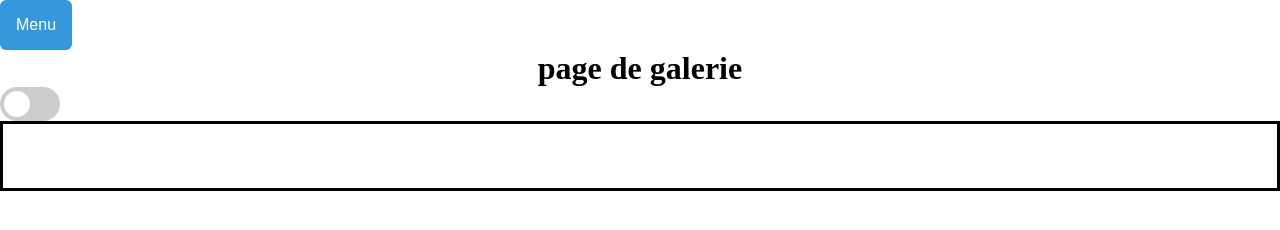
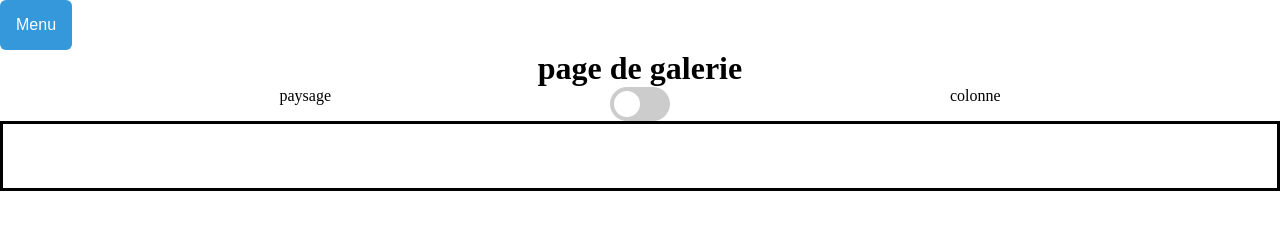
Before and after one commit to jamilabidi/JS-vanilla, a website: page gallery.html in a window 1280 px wide. Drawn offline with Linux system fonts and the light colour scheme; no server answers.

Commit message:
fix bug due to type initial of mosaicBoolean was inialized as a string instead boolean

```diff
--- a/gallery.html
+++ b/gallery.html
@@ -22,14 +22,22 @@
 <div>
     <h1>page de galerie</h1>
 </div>
+<div class="toogle">
+    <div>
+        <span>paysage</span>
+    </div>
+
     <div>
         <!-- Rounded switch -->
-    <label  class="switch">
+        <label class="switch">
             <input id="switch" type="checkbox" value="true">
             <span class="slider round"></span>
         </label>
     </div>
-
+    <div>
+        <span>colonne</span>
+    </div>
+</div>
 <body>
 <div class="test imgContainer" id=container>
 
--- a/scriptGallery.js
+++ b/scriptGallery.js
@@ -2,8 +2,8 @@ document.addEventListener("DOMContentLoaded", (event) => {
 
     const imgblocks = document.getElementById("container");
     const toggleImg =document.getElementById("switch");
-    let mosaicBoolean=document.getElementById("switch").value;
-    console.log(toggleImg);
+    let mosaicBoolean=document.getElementById("switch").value==="true"? true:false;
+    console.log(mosaicBoolean);
 
     const imgFetch = fetch('https://picsum.photos/v2/list')
         .then(resp => resp.json())
@@ -44,7 +44,8 @@ document.addEventListener("DOMContentLoaded", (event) => {
     }
 
     toggleImg.onclick=()=>{
-        event.preventDefault();
+        // event.preventDefault();
+        console.log(typeof mosaicBoolean);
         if (mosaicBoolean===true){
             displayToColumn();
             console.log('mos',mosaicBoolean);
@@ -54,6 +55,7 @@ document.addEventListener("DOMContentLoaded", (event) => {
             displayToMosaic();
             console.log('col',mosaicBoolean);
         }
+        console.log('booleanSortie=',mosaicBoolean);
     }
 
     // displayToMosaic();
--- a/style.css
+++ b/style.css
@@ -282,3 +282,8 @@ input:checked + .slider:before {
 .slider.round:before {
     border-radius: 50%;
 }
+
+.toogle{
+    display: flex;
+    justify-content: space-evenly;
+}
```
Lines whose indentation alone changed are shown as unchanged.
